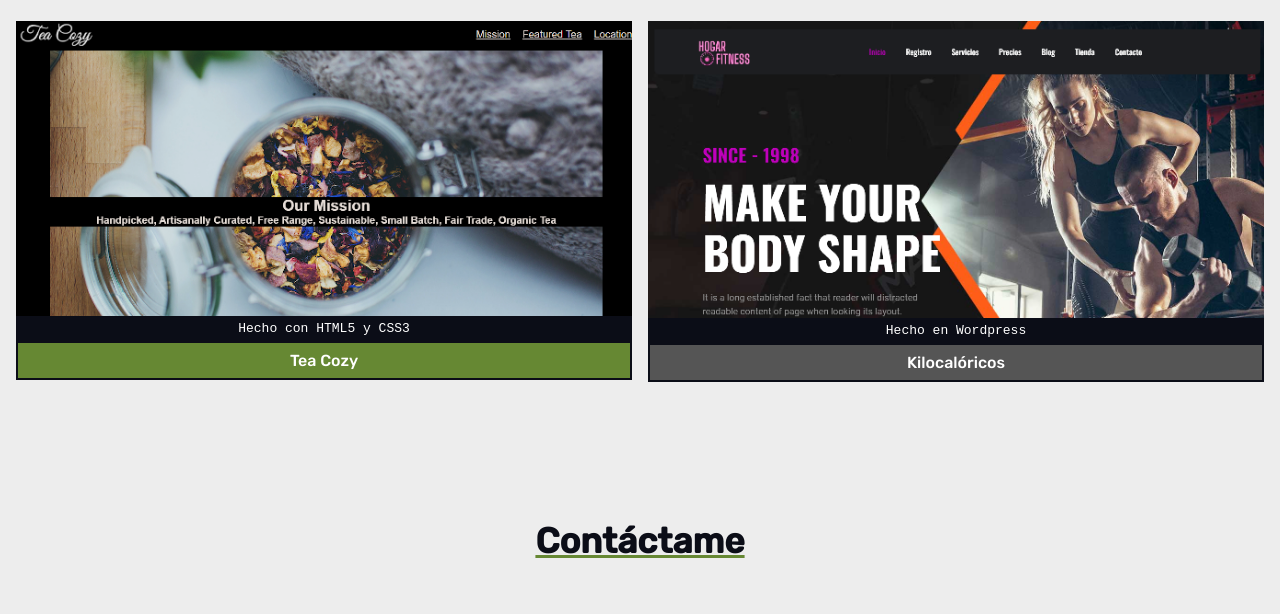
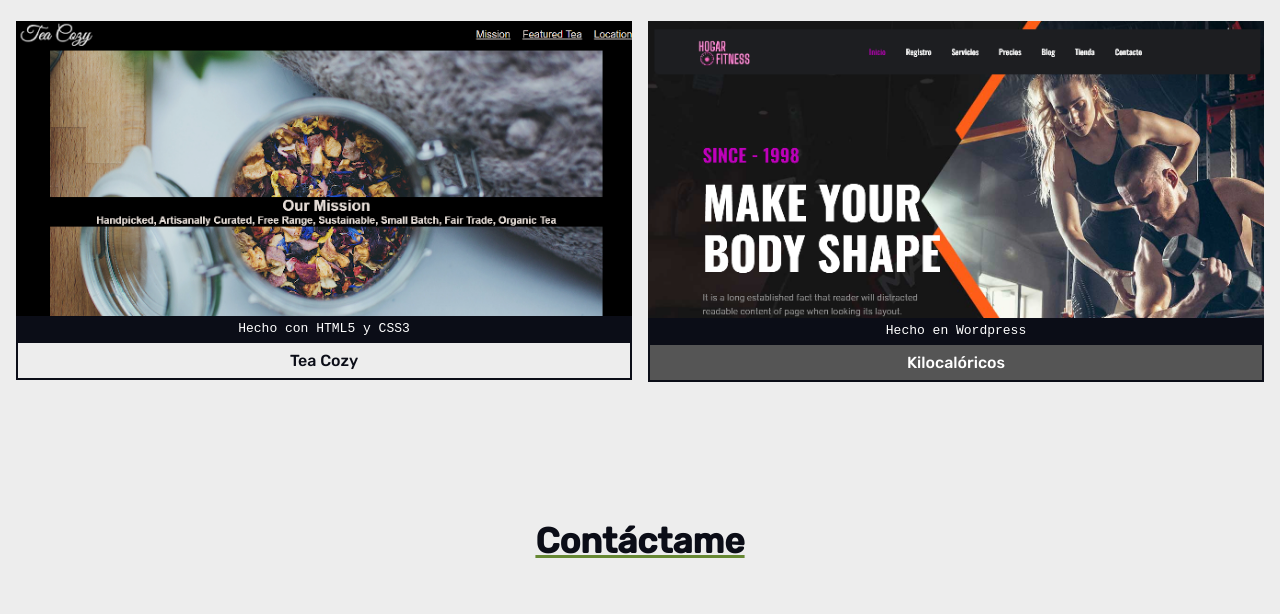
Before and after one commit to Alvaroo02/Alvaroo02.github.io, a plain HTML site: page index.html in a window 1280 px wide. In both pictures the pointer is over the link "Tea Cozy". Shown: the part 855-1469 px from the top of the page. Drawn offline with Linux system fonts and the light colour scheme.

Commit message:
Update style.css

```diff
--- a/style.css
+++ b/style.css
@@ -103,7 +103,8 @@ body {
 }
 
 .project a:hover {
-    background-color: #683;
+    background-color: #ededed;
+    color: #0B0D17;
 }
 
 #contacto {
```
